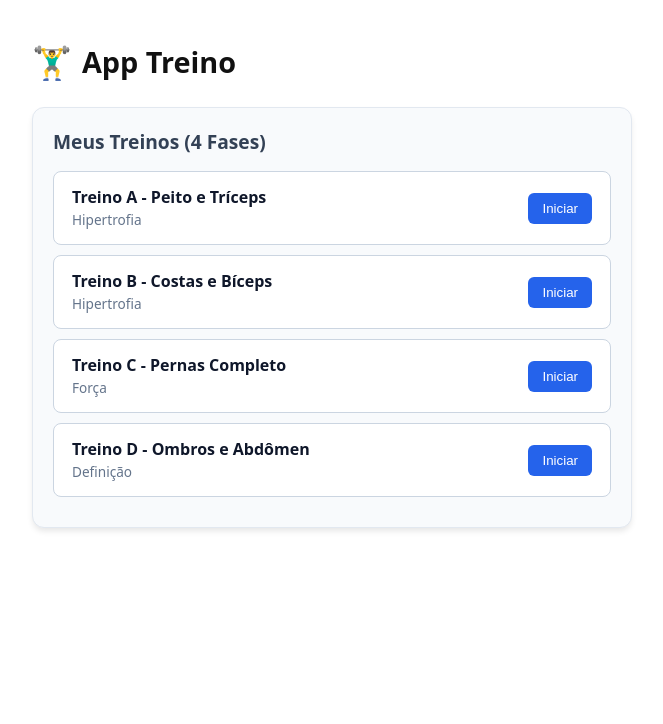
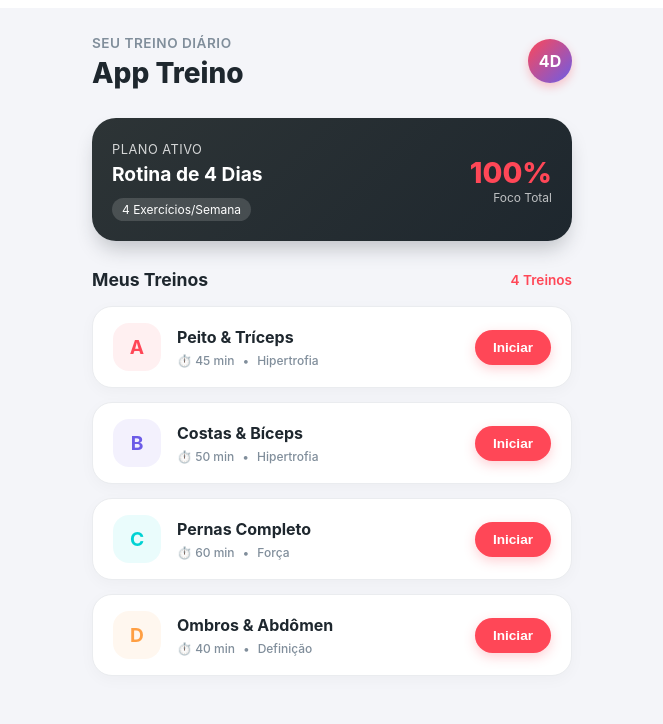
Before and after one commit to ciappinheiro-star/App-Treino, a Next.js app: page / in a window 1280 px wide. Shown: the top 724 px of the page, without its empty margins (308-971 px from the left). Built offline with nearby package versions, Linux system fonts and the light colour scheme.

Commit message:
Update page.js

```diff
--- a/app/page.js
+++ b/app/page.js
@@ -1,37 +1,165 @@
 'use client';
 import { useState } from 'react';
 
+// Paleta baseada no design limpo e esportivo da referência
+const THEME = {
+  bg: '#F4F5F9',             // Fundo cinza bem claro e moderno
+  cardBg: '#FFFFFF',         // Card branco limpo
+  accent: '#FF4757',         // Coral/Vermelho vibrante (energia fitness)
+  accentSecondary: '#6C5CE7',// Roxo sutil para badges/contrastes
+  textPrimary: '#1E272E',    // Texto escuro de alto contraste
+  textSecondary: '#808E9B',  // Texto secundário suave
+  border: '#EAECEF'
+};
+
 export default function Home() {
-  const [workouts, setWorkouts] = useState([
-    { id: 1, title: 'Treino A - Peito e Tríceps', category: 'Hipertrofia' },
-    { id: 2, title: 'Treino B - Costas e Bíceps', category: 'Hipertrofia' },
-    { id: 3, title: 'Treino C - Pernas Completo', category: 'Força' },
-    { id: 4, title: 'Treino D - Ombros e Abdômen', category: 'Definição' },
+  const [workouts] = useState([
+    { id: 'A', title: 'Peito & Tríceps', category: 'Hipertrofia', duration: '45 min', color: '#FF4757', icon: '🔥' },
+    { id: 'B', title: 'Costas & Bíceps', category: 'Hipertrofia', duration: '50 min', color: '#6C5CE7', icon: '⚡' },
+    { id: 'C', title: 'Pernas Completo', category: 'Força', duration: '60 min', color: '#00D2D3', icon: '🏋️‍♀️' },
+    { id: 'D', title: 'Ombros & Abdômen', category: 'Definição', duration: '40 min', color: '#FF9F43', icon: '🎯' },
   ]);
 
   return (
-    <main style={{ maxWidth: '600px', margin: '40px auto', padding: '0 20px', fontFamily: 'system-ui, sans-serif' }}>
-      <header style={{ display: 'flex', alignItems: 'center', gap: '10px', marginBottom: '24px' }}>
-        <span style={{ fontSize: '2rem' }}>🏋️‍♂️</span>
-        <h1 style={{ margin: 0, fontSize: '1.8rem', color: '#111' }}>App Treino</h1>
-      </header>
+    <main style={{
+      minHeight: '100vh',
+      backgroundColor: THEME.bg,
+      fontFamily: '-apple-system, BlinkMacSystemFont, "Segoe UI", Roboto, sans-serif',
+      padding: '24px 16px',
+      color: THEME.textPrimary
+    }}>
+      <div style={{ maxWidth: '480px', margin: '0 auto' }}>
 
-      <div style={{ background: '#f8fafc', border: '1px solid #e2e8f0', borderRadius: '12px', padding: '20px', boxShadow: '0 4px 6px -1px rgb(0 0 0 / 0.1)' }}>
-        <h2 style={{ fontSize: '1.2rem', marginTop: 0, color: '#334155' }}>Meus Treinos (4 Fases)</h2>
+        {/* Top Header estilo App Mobile */}
+        <header style={{
+          display: 'flex',
+          justifyContent: 'space-between',
+          alignItems: 'center',
+          marginBottom: '28px'
+        }}>
+          <div>
+            <span style={{ fontSize: '0.85rem', color: THEME.textSecondary, fontWeight: '600', textTransform: 'uppercase', letterSpacing: '0.5px' }}>
+              Seu Treino Diário
+            </span>
+            <h1 style={{ margin: '4px 0 0 0', fontSize: '1.75rem', fontWeight: '800', color: THEME.textPrimary }}>
+              App Treino
+            </h1>
+          </div>
+          <div style={{
+            width: '44px',
+            height: '44px',
+            borderRadius: '50%',
+            background: `linear-gradient(135deg, ${THEME.accent}, ${THEME.accentSecondary})`,
+            display: 'flex',
+            alignItems: 'center',
+            justifyContent: 'center',
+            color: '#FFF',
+            fontWeight: 'bold',
+            boxShadow: '0 4px 10px rgba(255, 71, 87, 0.3)'
+          }}>
+            4D
+          </div>
+        </header>
 
-        <ul style={{ listStyle: 'none', padding: 0, margin: '16px 0 0 0' }}>
+        {/* Card de Resumo de Progresso */}
+        <div style={{
+          background: 'linear-gradient(135deg, #2D3436 0%, #1E272E 100%)',
+          borderRadius: '24px',
+          padding: '20px',
+          color: '#FFF',
+          marginBottom: '28px',
+          boxShadow: '0 12px 20px -5px rgba(30, 39, 46, 0.25)',
+          display: 'flex',
+          justifyContent: 'space-between',
+          alignItems: 'center'
+        }}>
+          <div>
+            <span style={{ fontSize: '0.8rem', opacity: 0.8, textTransform: 'uppercase', letterSpacing: '0.5px' }}>Plano Ativo</span>
+            <h3 style={{ margin: '4px 0 12px 0', fontSize: '1.2rem' }}>Rotina de 4 Dias</h3>
+            <div style={{ display: 'flex', gap: '8px' }}>
+              <span style={{ backgroundColor: 'rgba(255,255,255,0.15)', padding: '4px 10px', borderRadius: '20px', fontSize: '0.75rem' }}>
+                4 Exercícios/Semana
+              </span>
+            </div>
+          </div>
+          <div style={{ textAlign: 'right' }}>
+            <span style={{ fontSize: '1.8rem', fontWeight: '800', color: THEME.accent }}>100%</span>
+            <p style={{ margin: 0, fontSize: '0.75rem', opacity: 0.7 }}>Foco Total</p>
+          </div>
+        </div>
+
+        {/* Título da Seção */}
+        <div style={{ display: 'flex', justifyContent: 'space-between', alignItems: 'center', marginBottom: '16px' }}>
+          <h2 style={{ fontSize: '1.1rem', fontWeight: '700', margin: 0 }}>Meus Treinos</h2>
+          <span style={{ fontSize: '0.85rem', color: THEME.accent, fontWeight: '600' }}>4 Treinos</span>
+        </div>
+
+        {/* Lista de Treinos Estilo Cards Modernos */}
+        <div style={{ display: 'flex', flexDirection: 'column', gap: '14px' }}>
           {workouts.map((workout) => (
-            <li key={workout.id} style={{ display: 'flex', justifyContent: 'space-between', alignItems: 'center', background: '#fff', padding: '14px 18px', marginBottom: '10px', borderRadius: '8px', border: '1px solid #cbd5e1' }}>
-              <div>
-                <strong style={{ display: 'block', color: '#0f172a' }}>{workout.title}</strong>
-                <span style={{ fontSize: '0.85rem', color: '#64748b' }}>{workout.category}</span>
+            <div key={workout.id} style={{
+              backgroundColor: THEME.cardBg,
+              borderRadius: '20px',
+              padding: '16px 20px',
+              display: 'flex',
+              alignItems: 'center',
+              justifyContent: 'space-between',
+              boxShadow: '0 4px 15px rgba(0,0,0,0.03)',
+              border: `1px solid ${THEME.border}`,
+              transition: 'all 0.2s ease'
+            }}>
+
+              <div style={{ display: 'flex', alignItems: 'center', gap: '16px' }}>
+                {/* Badge do Treino A, B, C, D */}
+                <div style={{
+                  width: '48px',
+                  height: '48px',
+                  borderRadius: '16px',
+                  backgroundColor: `${workout.color}15`,
+                  color: workout.color,
+                  display: 'flex',
+                  alignItems: 'center',
+                  justifyContent: 'center',
+                  fontSize: '1.2rem',
+                  fontWeight: '700'
+                }}>
+                  {workout.id}
+                </div>
+
+                <div>
+                  <h4 style={{ margin: 0, fontSize: '1rem', fontWeight: '700', color: THEME.textPrimary }}>
+                    {workout.title}
+                  </h4>
+                  <div style={{ display: 'flex', gap: '8px', marginTop: '6px', alignItems: 'center' }}>
+                    <span style={{ fontSize: '0.75rem', color: THEME.textSecondary, fontWeight: '500' }}>
+                      ⏱️ {workout.duration}
+                    </span>
+                    <span style={{ fontSize: '0.75rem', color: THEME.textSecondary }}>•</span>
+                    <span style={{ fontSize: '0.75rem', color: THEME.textSecondary, fontWeight: '500' }}>
+                      {workout.category}
+                    </span>
+                  </div>
+                </div>
               </div>
-              <button style={{ background: '#2563eb', color: '#fff', border: 'none', padding: '8px 14px', borderRadius: '6px', cursor: 'pointer', fontWeight: '500' }}>
+
+              {/* Botão de Ação Estilo Pílula */}
+              <button style={{
+                backgroundColor: THEME.accent,
+                color: '#FFF',
+                border: 'none',
+                padding: '10px 18px',
+                borderRadius: '30px',
+                fontWeight: '700',
+                fontSize: '0.85rem',
+                cursor: 'pointer',
+                boxShadow: `0 4px 12px ${THEME.accent}40`
+              }}>
                 Iniciar
               </button>
-            </li>
+            </div>
           ))}
-        </ul>
+        </div>
+
       </div>
     </main>
   );
```
